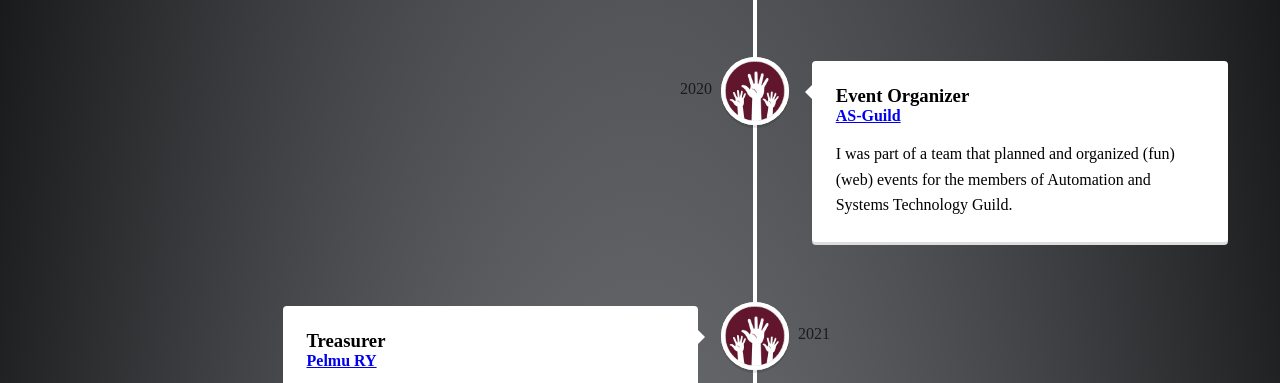
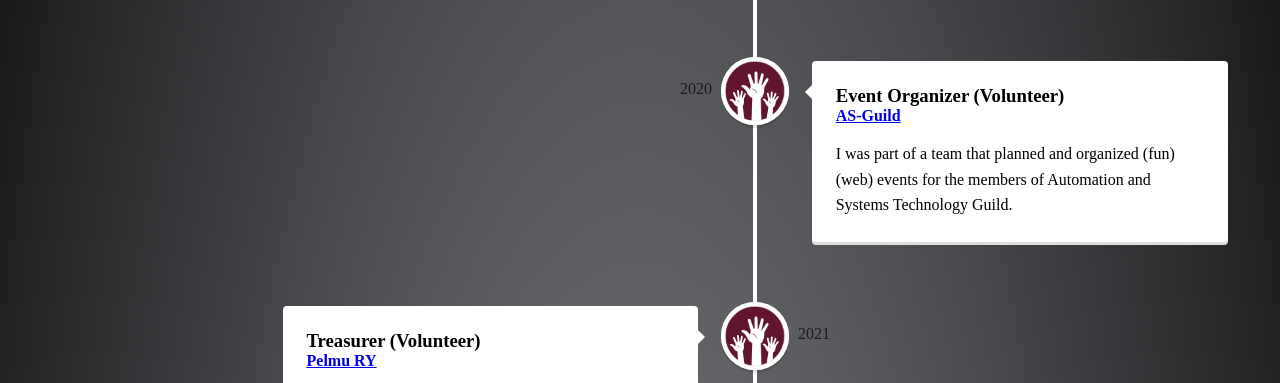
Before and after one commit to coodeex/portfolio-frontend, a React app: page /about in a window 1280 px wide. Shown: the part 1000-1383 px from the top of the page. Built offline with nearby package versions, Linux system fonts and the light colour scheme.

Commit message:
font size of skills and volunteer

```diff
--- a/src/components/VerticalTimeline.js
+++ b/src/components/VerticalTimeline.js
@@ -54,7 +54,7 @@
           iconStyle={{ background: '#e3cdb3', color: '#fff' }}
           icon={<img className="vertical-timeline-element-icon" src={require('../images/volunteer.jpg')} alt=""></img>}
         >
-          <h3 className="vertical-timeline-element-title">Event Organizer</h3>
+          <h3 className="vertical-timeline-element-title">Event Organizer (Volunteer)</h3>
           <a target="_blank" rel="noopener noreferrer" href="https://as.fi/"><h4 className="vertical-timeline-element-subtitle">AS-Guild</h4></a>
           <p>
             I was part of a team that planned and organized (fun) (web) events for the members of Automation and Systems Technology Guild.
@@ -66,7 +66,7 @@
           iconStyle={{ background: '#e3cdb3', color: '#fff' }}
           icon={<img className="vertical-timeline-element-icon" src={require('../images/volunteer.jpg')} alt=""></img>}
         >
-          <h3 className="vertical-timeline-element-title">Treasurer</h3>
+          <h3 className="vertical-timeline-element-title">Treasurer (Volunteer)</h3>
           <a target="_blank" rel="noopener noreferrer" href="https://www.pelmu.fi/yhdistys.php"><h4 className="vertical-timeline-element-subtitle">Pelmu RY</h4></a>
           <p>
 
--- a/src/pages/About.js
+++ b/src/pages/About.js
@@ -48,6 +48,7 @@
         <p className="aboutFewWords">Below I have listed some of my projects and courses that I have done. You can find more information about a project by clicking a link that gets you to my GitHub page.</p>
         <p className="aboutFewWords"></p>
         <VerticalProjects />
+        <hr color="white"></hr>
       </div>
 
       <div className="skills">
--- a/src/pages/about.css
+++ b/src/pages/about.css
@@ -42,6 +42,7 @@
   height: 60vh;
   text-align: left;
   color: #FFF;
+  font-size: 18px;
 }
 
 @media only screen and (max-width: 1023px) {
```
